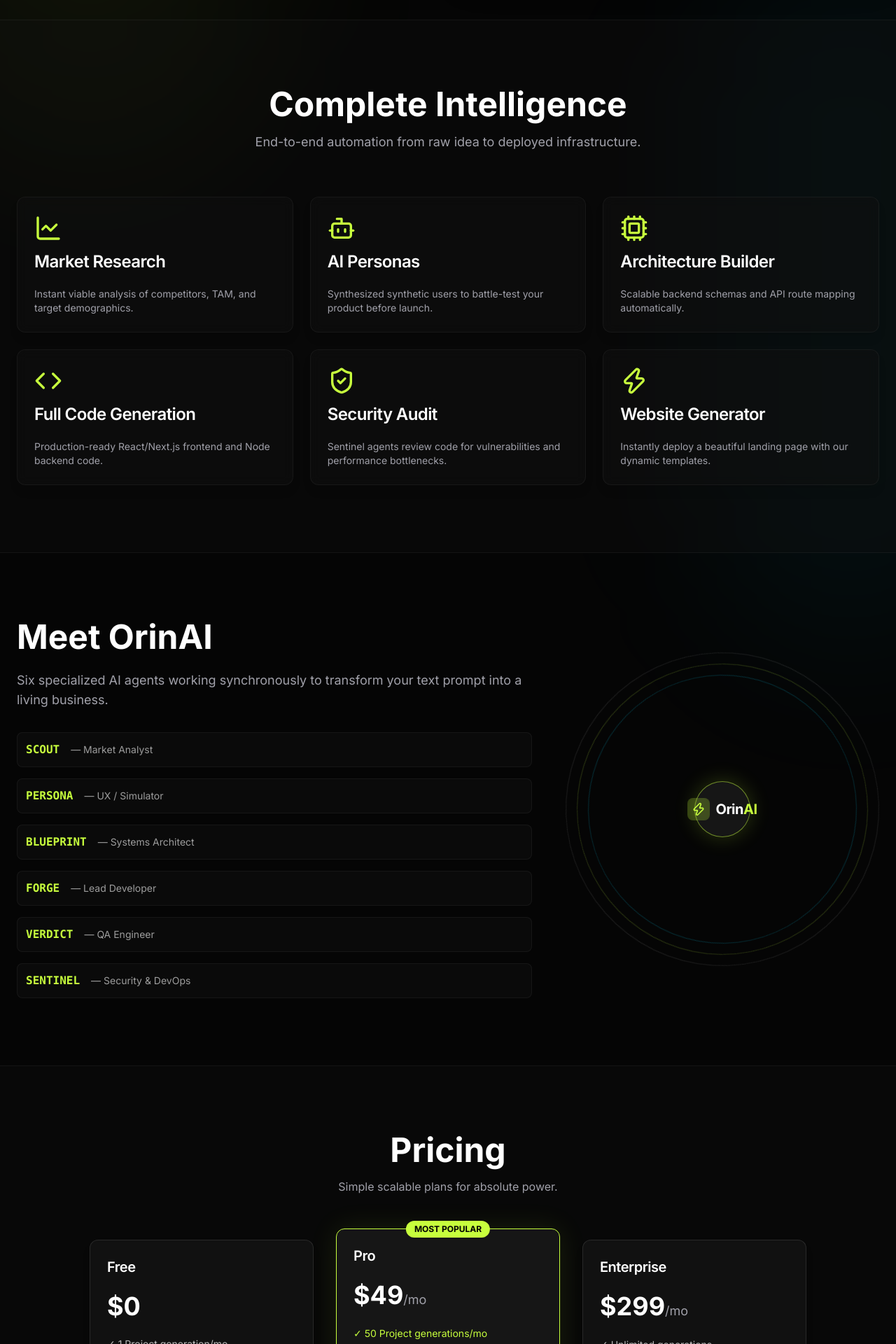
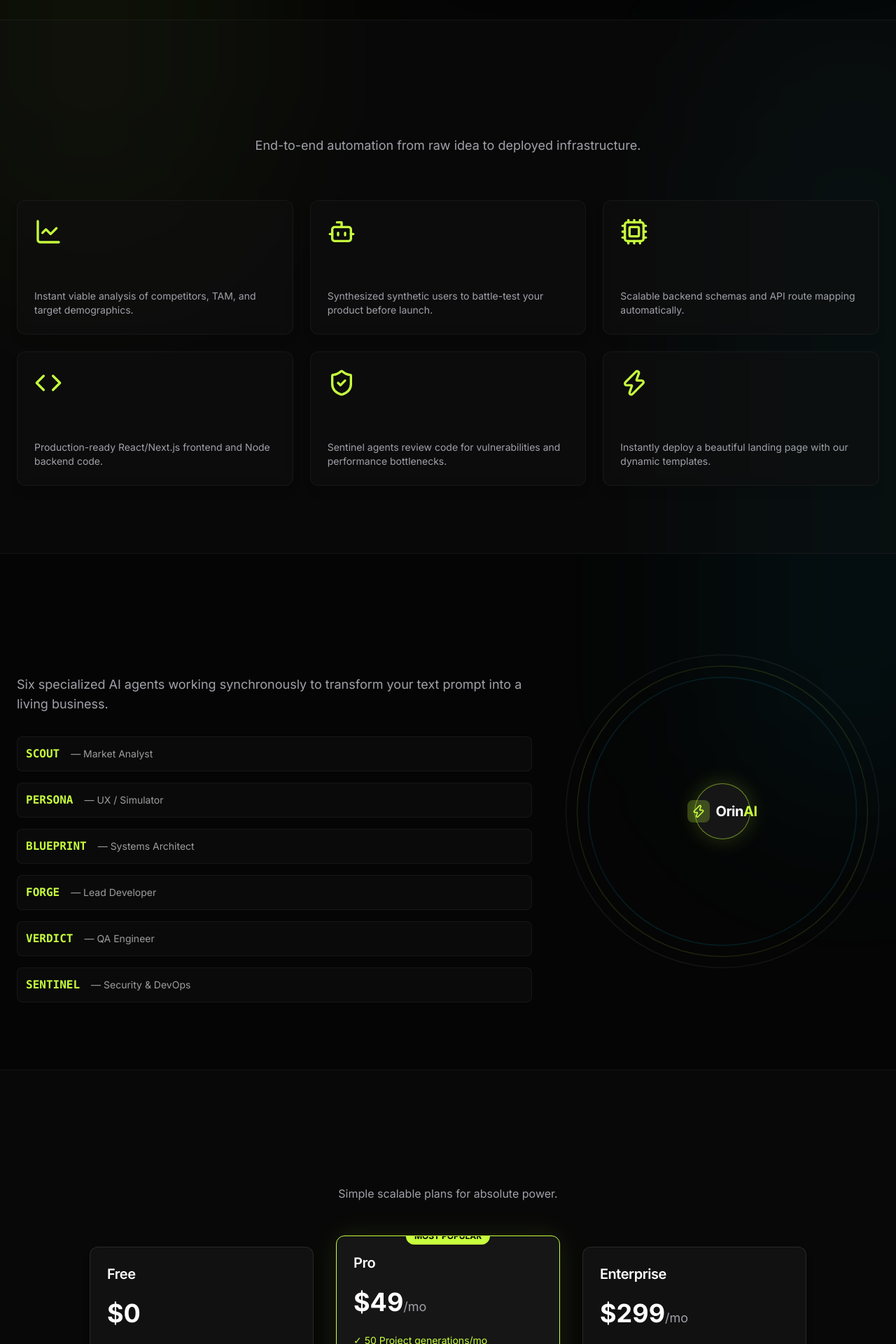
Before and after one commit to cybercomet-07/NaNoOrin, a Next.js app: page / in a window 1280 px wide. Shown: the part 760-2680 px from the top of the page at 70% size. Built offline with nearby package versions, Linux system fonts and the light colour scheme.

Commit message:
feat: apply ScrollFloat kinetic entrance to all major page sections

```diff
--- a/app/page.tsx
+++ b/app/page.tsx
@@ -228,7 +228,16 @@
         {/* FEATURES SECTION */}
         <section id="product" className="container mx-auto px-4 md:px-6 py-24 bg-surface/30 border-y border-white/5">
           <div className="text-center mb-16">
-            <h2 className="text-3xl md:text-5xl font-bold text-white mb-4">Complete Intelligence</h2>
+            <ScrollFloat
+              animationDuration={0.8}
+              stagger={0.03}
+              containerClassName="text-3xl md:text-5xl font-bold text-white mb-4 flex justify-center"
+              textClassName="text-white"
+              scrollStart="top 90%"
+              scrollEnd="top 20%"
+            >
+              Complete Intelligence
+            </ScrollFloat>
             <p className="text-muted max-w-2xl mx-auto text-lg">
               End-to-end automation from raw idea to deployed infrastructure.
             </p>
@@ -243,10 +252,19 @@
               { title: "Security Audit", icon: ShieldCheck, desc: "Sentinel agents review code for vulnerabilities and performance bottlenecks." },
               { title: "Website Generator", icon: Zap, desc: "Instantly deploy a beautiful landing page with our dynamic templates." },
             ].map((feature, i) => (
-              <Card key={i} className="bg-surface/50 hover:bg-surface border-white/5 hover:border-primary/30 transition-all group">
+              <Card key={i} className="bg-surface/50 hover:bg-surface border-white/5 hover:border-primary/30 transition-all group overflow-hidden">
                 <CardHeader>
                   <feature.icon className="h-10 w-10 text-primary mb-4 group-hover:scale-110 transition-transform" />
-                  <CardTitle>{feature.title}</CardTitle>
+                  <ScrollFloat
+                    animationDuration={0.6}
+                    stagger={0.02}
+                    containerClassName="text-xl font-semibold text-white m-0"
+                    textClassName="text-white"
+                    scrollStart="top 95%"
+                    scrollEnd="top 30%"
+                  >
+                    {feature.title}
+                  </ScrollFloat>
                 </CardHeader>
                 <CardContent>
                   <CardDescription className="text-sm">{feature.desc}</CardDescription>
@@ -260,7 +278,16 @@
         <section className="container mx-auto px-4 md:px-6 py-24">
           <div className="flex flex-col md:flex-row gap-12 items-center">
             <div className="flex-1">
-              <h2 className="text-3xl md:text-5xl font-bold text-white mb-6">Meet OrinAI</h2>
+              <ScrollFloat
+                animationDuration={0.8}
+                stagger={0.04}
+                containerClassName="text-3xl md:text-5xl font-bold text-white mb-6"
+                textClassName="text-white"
+                scrollStart="top 85%"
+                scrollEnd="top 20%"
+              >
+                Meet OrinAI
+              </ScrollFloat>
               <p className="text-muted text-lg mb-8">
                 Six specialized AI agents working synchronously to transform your text prompt into a living business.
               </p>
@@ -297,13 +324,22 @@
         {/* PRICING */}
         <section id="pricing" className="container mx-auto px-4 md:px-6 py-24 bg-surface/30 border-t border-white/5">
           <div className="text-center mb-16">
-            <h2 className="text-3xl md:text-5xl font-bold text-white mb-4">Pricing</h2>
+            <ScrollFloat
+              animationDuration={0.8}
+              stagger={0.03}
+              containerClassName="text-3xl md:text-5xl font-bold text-white mb-4 flex justify-center"
+              textClassName="text-white"
+              scrollStart="top 90%"
+              scrollEnd="top 25%"
+            >
+              Pricing
+            </ScrollFloat>
             <p className="text-muted">Simple scalable plans for absolute power.</p>
           </div>
 
           <div className="grid md:grid-cols-3 gap-8 max-w-5xl mx-auto">
             {/* Free */}
-            <Card className="bg-surface border-white/10">
+            <Card className="bg-surface border-white/10 overflow-hidden">
               <CardHeader>
                 <CardTitle className="text-xl">Free</CardTitle>
                 <div className="text-4xl font-bold text-white mt-4">$0</div>
@@ -319,8 +355,8 @@
             </Card>
 
             {/* Pro */}
-            <Card className="bg-card border-primary relative shadow-[0_0_40px_rgba(199,255,61,0.1)] transform md:-translate-y-4">
-              <div className="absolute top-0 left-1/2 -translate-x-1/2 -translate-y-1/2 bg-primary text-black text-xs font-bold px-3 py-1 rounded-full uppercase">
+            <Card className="bg-card border-primary relative shadow-[0_0_40px_rgba(199,255,61,0.1)] transform md:-translate-y-4 overflow-hidden">
+              <div className="absolute top-0 left-1/2 -translate-x-1/2 -translate-y-1/2 bg-primary text-black text-xs font-bold px-3 py-1 rounded-full uppercase z-20">
                 Most Popular
               </div>
               <CardHeader>
@@ -339,7 +375,7 @@
             </Card>
 
             {/* Enterprise */}
-            <Card className="bg-surface border-white/10">
+            <Card className="bg-surface border-white/10 overflow-hidden">
               <CardHeader>
                 <CardTitle className="text-xl">Enterprise</CardTitle>
                 <div className="text-4xl font-bold text-white mt-4">$299<span className="text-lg text-muted font-normal">/mo</span></div>
@@ -356,6 +392,32 @@
           </div>
         </section>
 
+        {/* FINAL CTA / 1-STOP SOLUTION */}
+        <section className="container mx-auto px-4 md:px-6 py-24 border-t border-white/5">
+          <div className="bg-gradient-to-tr from-surface to-background border border-primary/20 rounded-3xl p-12 text-center relative overflow-hidden">
+            <div className="absolute top-0 right-0 w-64 h-64 bg-primary/10 blur-[100px] rounded-full -translate-y-1/2 translate-x-1/2" />
+
+            <div className="relative z-10">
+              <ScrollFloat
+                animationDuration={0.8}
+                stagger={0.03}
+                containerClassName="text-3xl md:text-5xl font-bold text-white mb-6 flex justify-center"
+                textClassName="text-white"
+                scrollStart="top 95%"
+                scrollEnd="top 30%"
+              >
+                OrinAI: 1-Stop Solution
+              </ScrollFloat>
+              <p className="text-xl text-muted max-w-2xl mx-auto mb-10">
+                The absolute standard for autonomous AI enterprise generation.
+              </p>
+              <Button size="lg" className="h-14 px-10 text-lg font-bold">
+                Start Building Now
+              </Button>
+            </div>
+          </div>
+        </section>
+
       </main>
 
       <Footer />
```
